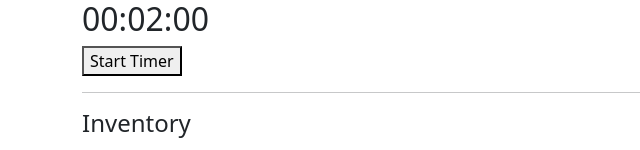
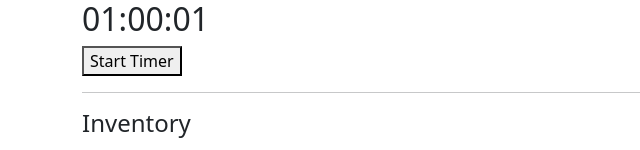
Before and after one commit to mmakarwich10/hart-intercivic-code-challenge, an Angular app in the folder Web-NG/hart-intercivic-code-challenge-web/: page / in a window 1280 px wide. Shown: the top 150 px of the page, without its empty margins (0-640 px from the left). Built offline with nearby package versions, Linux system fonts and the light colour scheme.

Commit message:
Implemented Timer functionality.
+ Added RxJS package.

```diff
--- a/Web-NG/hart-intercivic-code-challenge-web/package.json
+++ b/Web-NG/hart-intercivic-code-challenge-web/package.json
@@ -18,6 +18,7 @@
     "@angular/platform-browser": "^15.2.0",
     "@angular/platform-browser-dynamic": "^15.2.0",
     "@angular/router": "^15.2.0",
+    "@reactivex/rxjs": "^6.6.7",
     "bootstrap": "^5.2.3",
     "ngx-bootstrap": "^10.2.0",
     "rxjs": "~7.8.0",
--- a/Web-NG/hart-intercivic-code-challenge-web/src/app/components/timer/timer.component.html
+++ b/Web-NG/hart-intercivic-code-challenge-web/src/app/components/timer/timer.component.html
@@ -4,5 +4,5 @@
     </h2>
 </div>
 <div>
-    <button>Start Timer</button>
+    <button (click)="startTimer()">Start Timer</button>
 </div>
--- a/Web-NG/hart-intercivic-code-challenge-web/src/app/components/timer/timer.component.ts
+++ b/Web-NG/hart-intercivic-code-challenge-web/src/app/components/timer/timer.component.ts
@@ -1,11 +1,49 @@
 import { Component } from "@angular/core";
+import { Subscription, timer } from "rxjs";
 
 @Component({
     selector: 'hicc-timer',
     templateUrl: './timer.component.html'
 })
 export class TimerComponent {
-    public hours: number = 0;
-    public minutes: number = 2;
-    public seconds: number = 0;
+    public hours: number = 1;
+    public minutes: number = 0;
+    public seconds: number = 1;
+
+    private _timerSub: Subscription = new Subscription();
+
+    public startTimer() {
+        const oTimer = timer(0, 1000);
+        this._timerSub = oTimer.subscribe(x => {
+            if (this.seconds === 0 && this.minutes === 0 && this.hours === 0) {
+                this._timerSub.unsubscribe();
+            } else {
+                this._tickSecondDown();
+            }
+        });
+    }
+
+    private _tickSecondDown() {
+        if (this.seconds === 0) {
+            this._tickMinuteDown();
+            this.seconds = 59;
+        } else {
+            this.seconds--;
+        }
+    }
+
+    private _tickMinuteDown() {
+        if (this.minutes === 0) {
+            this._tickHoursDown();
+            this.minutes = 59;
+        } else {
+            this.minutes--;
+        }
+    }
+
+    private _tickHoursDown() {
+        if (this.hours > 0) {
+            this.hours--;
+        }
+    }
 }
```
Also changed, not shown: 1 other file (tests, documents, lock files or other folders).
